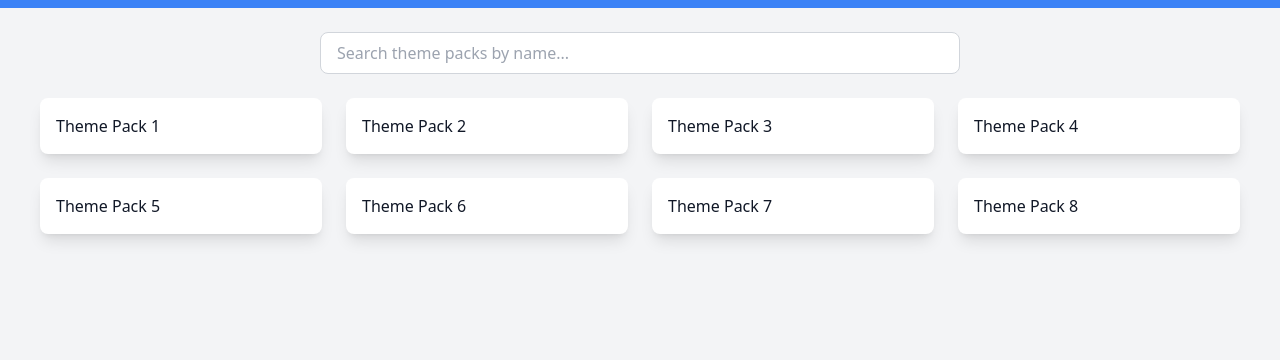
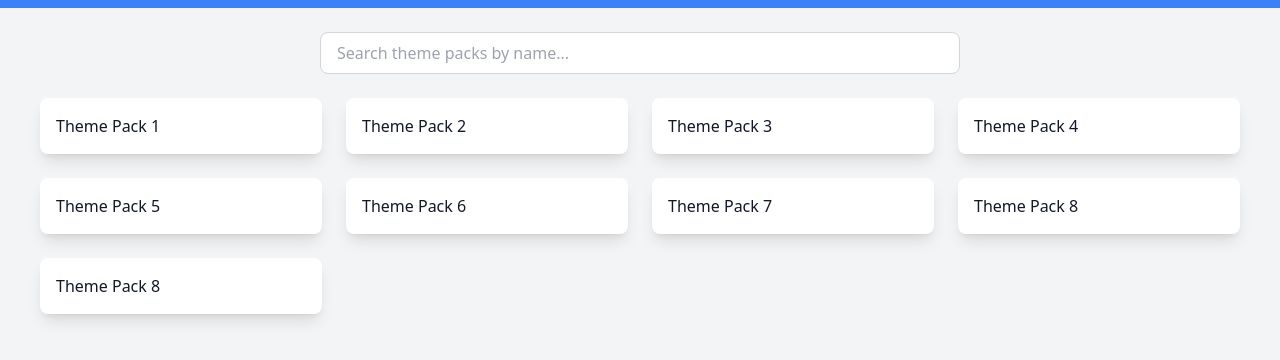
Before and after one commit to gibbsgresge/HackathonBackend, a website: page frontend/index.html in a window 1280 px wide. Shown: the part 92-452 px from the top of the page. Drawn offline with nearby package versions, Linux system fonts and the light colour scheme.

Commit message:
another theme pack hardcoded

```diff
--- a/frontend/index.html
+++ b/frontend/index.html
@@ -60,6 +60,9 @@
     <div class="theme-pack p-4 bg-white rounded-lg shadow-lg cursor-pointer" data-primary="#9b59b6">
       <p>Theme Pack 8</p>
     </div>
+    <div class="theme-pack p-4 bg-white rounded-lg shadow-lg cursor-pointer" data-primary="#9b59b6">
+      <p>Theme Pack 8</p>
+    </div>
 
   </div>
 
```
